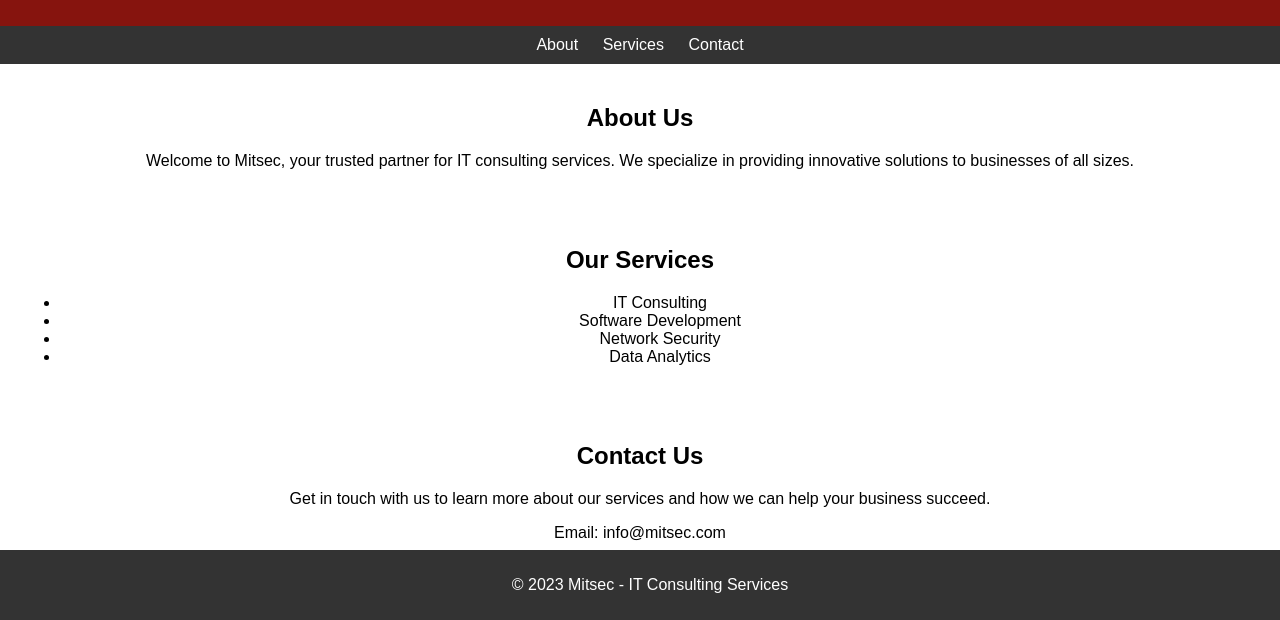
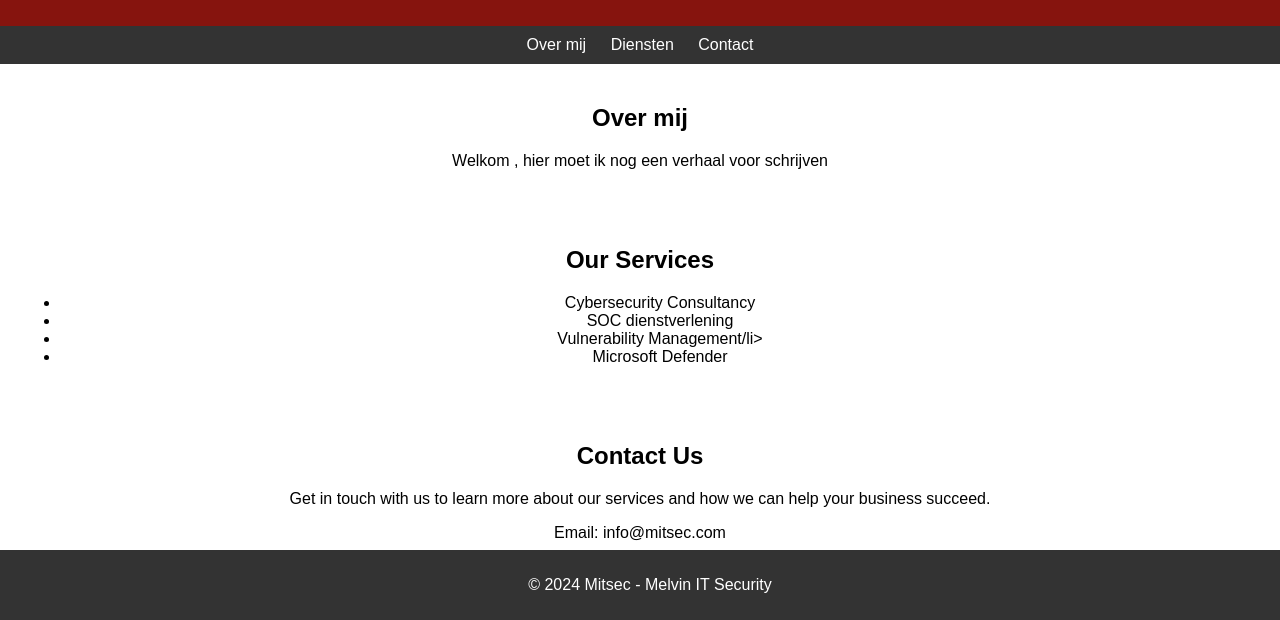
Before and after one commit to M-ITSEC/M-ITSEC.github.io, a plain HTML site: page index.html in a window 1280 px wide. Shown: the part 180-800 px from the top of the page. Drawn offline with Linux system fonts and the light colour scheme.

Commit message:
Update index.html

```diff
--- a/index.html
+++ b/index.html
@@ -3,7 +3,7 @@
 <head>
     <meta charset="UTF-8">
     <meta name="viewport" content="width=device-width, initial-scale=1.0">
-    <title>Mitsec - IT Consulting Services</title>
+    <title>Mitsec - Melvin IT Security</title>
     <style>
         body {
             font-family: Arial, sans-serif;
@@ -48,24 +48,24 @@
 <body>
     <header>
         <img src="m-itsec.github.io/cover.png" alt="Mitsec Logo">
-        <h1>Mitsec - IT Consulting Services</h1>
+        <h1>Mitsec - Melvin IT Security</h1>
     </header>
     <nav>
-        <a href="#about">About</a>
-        <a href="#services">Services</a>
-        <a href="#contact">Contact</a>
+        <a href="#Over mij">Over mij</a>
+        <a href="#Diensten">Diensten</a>
+        <a href="#Contact">Contact</a>
     </nav>
-    <section id="about">
-        <h2>About Us</h2>
-        <p>Welcome to Mitsec, your trusted partner for IT consulting services. We specialize in providing innovative solutions to businesses of all sizes.</p>
+    <section id="Over mij">
+        <h2> Over mij</h2>
+        <p>Welkom , hier moet ik nog een verhaal voor schrijven</p>
     </section>
     <section id="services">
         <h2>Our Services</h2>
         <ul>
-            <li>IT Consulting</li>
-            <li>Software Development</li>
-            <li>Network Security</li>
-            <li>Data Analytics</li>
+            <li>Cybersecurity Consultancy</li>
+            <li>SOC dienstverlening</li>
+            <li>Vulnerability Management/li>
+            <li>Microsoft Defender</li>
         </ul>
     </section>
     <section id="contact">
@@ -75,7 +75,7 @@
         <p>Phone: 123-456-7890</p>
     </section>
     <footer>
-        <p>&copy; 2023 Mitsec - IT Consulting Services</p>
+        <p>&copy; 2024 Mitsec - Melvin IT Security</p>
     </footer>
 </body>
 </html>
```
